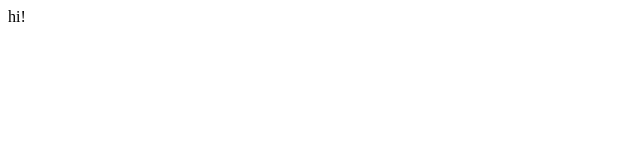
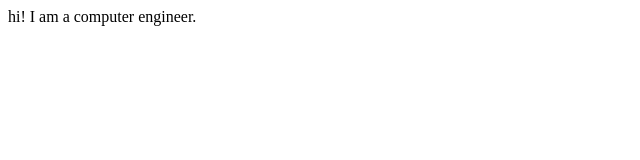
Before and after one commit to prithviraj-jadeja/prithviraj-site, a plain HTML site: page index.html in a window 1280 px wide. Shown: the whole page, without its empty margins (0-640 px from the left). Drawn offline with Linux system fonts and the light colour scheme.

Commit message:
Update index.html
updated html file

```diff
--- a/index.html
+++ b/index.html
@@ -6,6 +6,6 @@
     <title>prithviraj site</title>
 </head>
 <body>
-    hi!
+    hi! I am a computer engineer.
 </body>
 </html>
```
